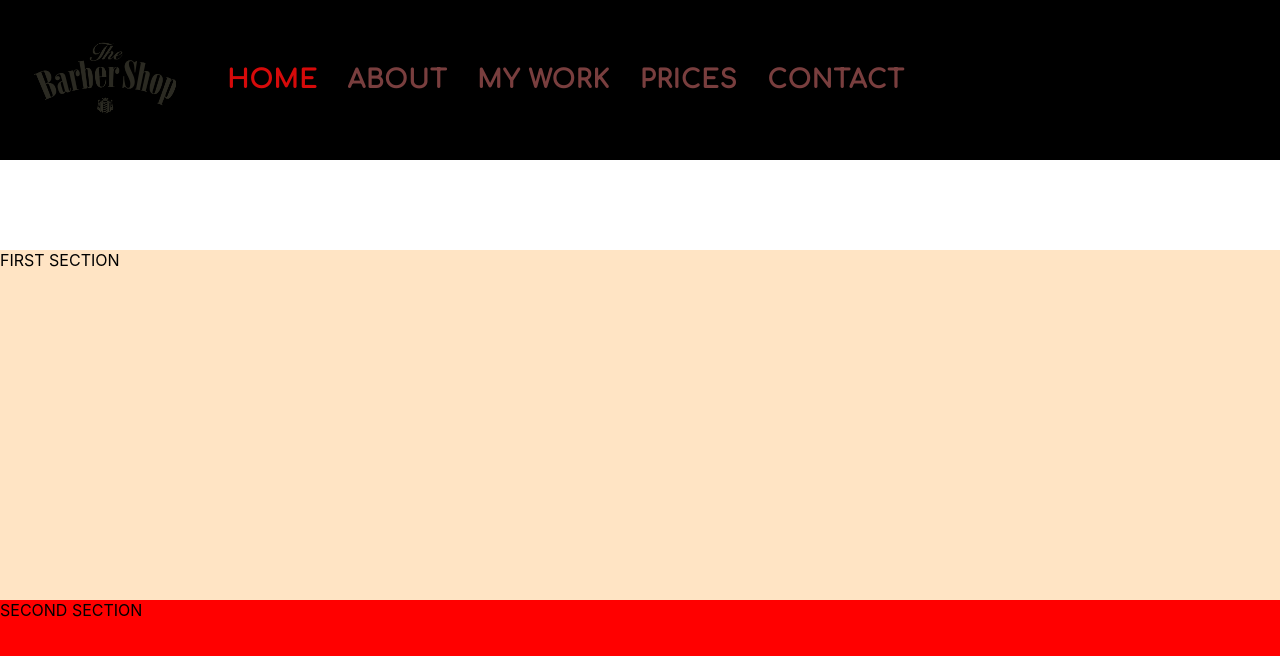
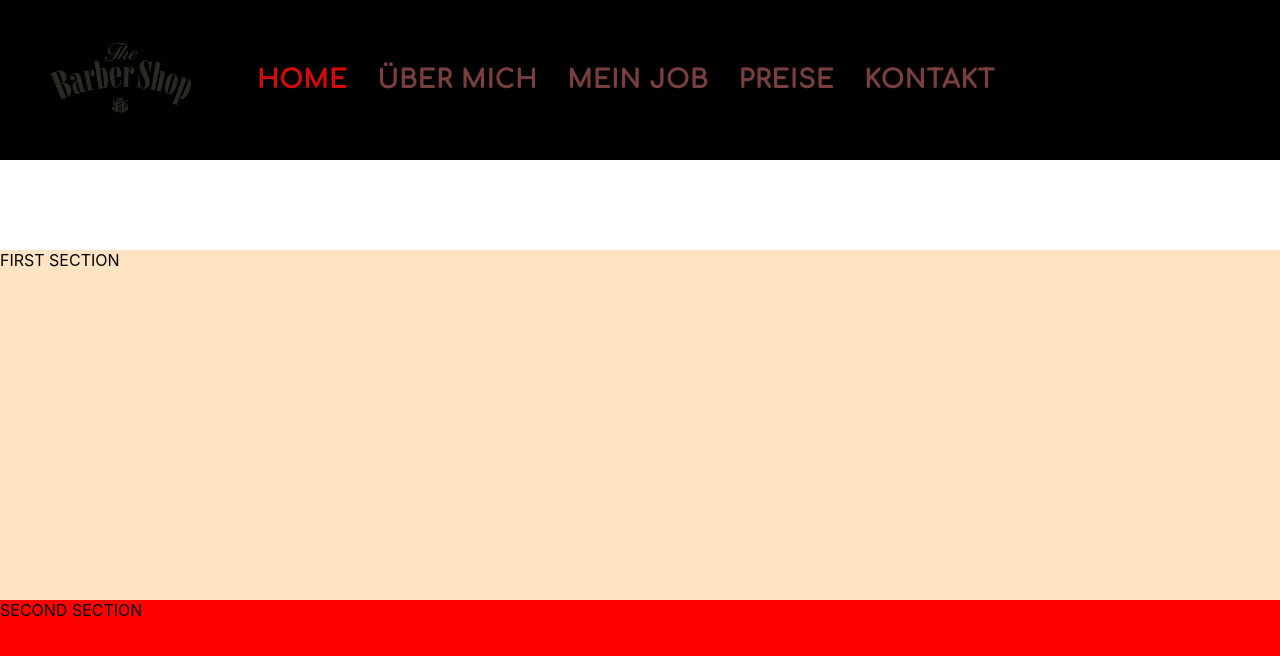
Before and after one commit to ignaciopetrone/emifibarber, a React (Create React App) app: page /de/ in a window 1280 px wide. Shown: the top 656 px of the page. Built offline with nearby package versions, Linux system fonts and the light colour scheme.

Commit message:
Connect staticStrings to all the links and Footer.

```diff
--- a/src/App.js
+++ b/src/App.js
@@ -1,5 +1,5 @@
 import React, { useState } from "react";
-import { BrowserRouter, Switch, Route } from "react-router-dom";
+import { Switch, Route, useHistory } from "react-router-dom";
 import LanguageContext from "./utils/language-context";
 
 import Home from "./pages/home";
@@ -10,41 +10,35 @@ import Contact from "./pages/contact";
 import Header from "./components/header";
 import Footer from "./components/footer";
 
+const availableLangs = ["de", "en", "es"];
+const langPath = "/:lang(de|en|es)";
+
 const App = () => {
-  const [language, setLanguage] = useState("de");
+  const { push, location } = useHistory();
+  const requestedLang = location.pathname.slice(1, 3); // Capture the "de|en|es"
+
+  const isLangCorrect = availableLangs.includes(requestedLang);
+  if (!isLangCorrect) {
+    // If requested language is incorrect, redirect the user to /de/
+    push("/de/");
+  }
+
+  const [language, setLanguage] = useState(requestedLang);
 
   return (
     <div className="app-container">
       <LanguageContext.Provider value={{ language, setLanguage }}>
-        <BrowserRouter>
         <Header />
         <div className="body-container">
           <Switch>
-              <Route exact path={"/:language(de|en|es)/"} component={Home} />
-              <Route
-                exact
-                path={"/:language(de|en|es)/about"}
-                component={About}
-              />
-              <Route
-                exact
-                path={"/:language(de|en|es)/my-work"}
-                component={MyWork}
-              />
-              <Route
-                exact
-                path={"/:language(de|en|es)/prices"}
-                component={Prices}
-              />
-              <Route
-                exact
-                path={"/:language(de|en|es)/contact"}
-                component={Contact}
-              />
+            <Route exact path={`${langPath}/`} component={Home} />
+            <Route exact path={`${langPath}/about`} component={About} />
+            <Route exact path={`${langPath}/my-work`} component={MyWork} />
+            <Route exact path={`${langPath}/prices`} component={Prices} />
+            <Route exact path={`${langPath}/contact`} component={Contact} />
           </Switch>
         </div>
         <Footer />
-        </BrowserRouter>
       </LanguageContext.Provider>
     </div>
   );
--- a/src/components/drawer/index.jsx
+++ b/src/components/drawer/index.jsx
@@ -91,7 +91,6 @@ const DrawerLeft = ({ navLinks }) => {
     <div className={styles.root}>
       <CssBaseline />
       <AppBar
-        // position="fixed"
         // onBlur={() => setTimeout(handleDrawerClose, 100)}
         className={clsx(styles.appBar, {
           [styles.appBarShift]: open,
--- a/src/components/footer/index.jsx
+++ b/src/components/footer/index.jsx
@@ -1,4 +1,6 @@
-import React from "react";
+import React, { useContext } from "react";
+import staticStrings from "../../utils/strings";
+import LanguageContext from "../../utils/language-context";
 import "./styles.css";
 
 import facebook from "../../media/icons/facebook.png";
@@ -31,9 +33,10 @@ const networks = [
 ];
 
 const Footer = () => {
+  const { language } = useContext(LanguageContext);
   return (
     <div className="footer-container">
-      <p>Footer</p>
+      <p>{staticStrings.footer.first[language]}</p>
       <div className="social-network-container">
         <span className="line" />
         <ul className="icons-container">
@@ -51,8 +54,7 @@ const Footer = () => {
         </ul>
         <span className="line" />
       </div>
-      <p>Lorem ipsum, dolor sit amet consectetur </p>
-      <p>© 2020 emifibarber All rights reserved.</p>
+      <p>{staticStrings.footer.second[language]}</p>
     </div>
   );
 };
--- a/src/components/header/index.jsx
+++ b/src/components/header/index.jsx
@@ -5,6 +5,7 @@ import logo from "../../media/logo.png";
 import { isBrowser, isMobile } from "react-device-detect";
 import PersistentDrawerLeft from "../drawer";
 import LanguageContext from "../../utils/language-context";
+import staticStrings from "../../utils/strings";
 
 const Header = () => {
   const { pathname } = useLocation();
@@ -20,31 +21,31 @@ const Header = () => {
 
   const navLinks = [
     {
-      title: "Home",
+      title: staticStrings.routes.home[language],
       path: `/${language}/`,
       classes: getClassName(`/${language}/`),
       icon: <i className="fas fa-home link-icon"></i>,
     },
     {
-      title: "About",
+      title: staticStrings.routes.about[language],
       path: `/${language}/about`,
       classes: getClassName(`/${language}/about`),
       icon: <i className="fas fa-user link-icon"></i>,
     },
     {
-      title: "My work",
+      title: staticStrings.routes.myWork[language],
       path: `/${language}/my-work`,
       classes: getClassName(`/${language}/my-work`),
       icon: <i className="fas fa-cut link-icon"></i>,
     },
     {
-      title: "Prices",
+      title: staticStrings.routes.prices[language],
       path: `/${language}/prices`,
       classes: getClassName(`/${language}/prices`),
       icon: <i className="fas fa-euro-sign link-icon"></i>,
     },
     {
-      title: "Contact",
+      title: staticStrings.routes.contact[language],
       path: `/${language}/contact`,
       classes: getClassName(`/${language}/contact`),
       icon: <i className="fas fa-envelope link-icon"></i>,
--- a/src/components/header/styles.css
+++ b/src/components/header/styles.css
@@ -21,7 +21,7 @@
 }
 
 .link-container a {
-  padding: 0 15px;
+  margin: 0 15px;
   cursor: unset;
 }
 .nav-link-title {
@@ -49,57 +49,3 @@
 .desktop-logo {
   height: 150px;
 }
-
-/* .header-container {
-  width: 100%;
-  background-color: black;
-  display: flex;
-  flex-wrap: nowrap;
-}
-
-.link-container {
-  display: flex;
-  flex-wrap: nowrap;
-  justify-content: flex-start;
-  align-items: center;
-  height: 160px;
-  font-family: "conforta-medium";
-  letter-spacing: 1px;
-}
-
-.link-container a:first-child {
-  padding: 0;
-  cursor: pointer;
-}
-
-.link-container a {
-  padding: 0 15px;
-  cursor: unset;
-}
-.nav-link-title {
-  text-decoration: none;
-  font-size: 25px;
-  color: #793e3e;
-  cursor: pointer;
-}
-
-.nav-link-title:hover {
-  text-decoration: underline;
-  /* TODO: Apply cool transition */
-/* transition: ease-in-out;
-} */
-
-/* .active {
-  font-size: 25px;
-  transition: ease-in-out;
-  color: #d60a0a;
-}
-.active:hover {
-  text-decoration: none;
-  cursor: auto;
-}
-
-.logo {
-  height: 220px;
-} */
-/* */
--- a/src/components/language-selector/index.jsx
+++ b/src/components/language-selector/index.jsx
@@ -1,6 +1,7 @@
 import React from "react";
 import { useHistory } from "react-router-dom";
 import CheckIcon from "@material-ui/icons/Check";
+import staticStrings from "../../utils/strings";
 import "./styles.css";
 
 import german from "../../media/icons/l-german.png";
@@ -24,7 +25,7 @@ const LanguageSelector = ({ language, setLanguage }) => {
 
   return (
     <div className="language-selector">
-      <span>Language</span>
+      <span>{staticStrings.language[language]}</span>
       <div className="languages-container">
         <CheckIcon className={`check-icon check-${language}`} />
         {languages.map(({ name, url }) => (
--- a/src/index.js
+++ b/src/index.js
@@ -1,11 +1,14 @@
 import React from "react";
 import ReactDOM from "react-dom";
+import { BrowserRouter } from "react-router-dom";
 import "./styles/styles.css";
 import App from "./App";
 
 ReactDOM.render(
   <React.StrictMode>
-    <App />
+    <BrowserRouter>
+      <App />
+    </BrowserRouter>
   </React.StrictMode>,
   document.getElementById("root")
 );
--- /dev/null
+++ b/src/utils/strings.js
@@ -0,0 +1,46 @@
+const staticStrings = {
+  routes: {
+    home: { de: "Home", en: "Home", es: "Home" },
+    about: { de: "Über mich", en: "About me", es: "Sobre mi" },
+    myWork: { de: "Mein Job", en: "My work", es: "Mis trabajos" },
+    prices: { de: "Preise", en: "Prices", es: "Precios" },
+    contact: { de: "Kontakt", en: "Contact", es: "Contacto" },
+  },
+  language: { de: "Sprache", en: "Language", es: "Idioma" },
+  pages: {
+    home: {
+      first: { de: "Über mich", en: "Language", es: "Lo mio" },
+      second: { de: "Über mich", en: "Language", es: "Lo mio" },
+    },
+    about: {
+      first: { de: "Über mich", en: "Language", es: "Lo mio" },
+      second: { de: "Über mich", en: "Language", es: "Lo mio" },
+    },
+    myWork: {
+      first: { de: "Über mich", en: "Language", es: "Lo mio" },
+      second: { de: "Über mich", en: "Language", es: "Lo mio" },
+    },
+    prices: {
+      first: { de: "Über mich", en: "Language", es: "Lo mio" },
+      second: { de: "Über mich", en: "Language", es: "Lo mio" },
+    },
+    contact: {
+      first: { de: "Über mich", en: "Language", es: "Lo mio" },
+      second: { de: "Über mich", en: "Language", es: "Lo mio" },
+    },
+  },
+  footer: {
+    first: {
+      de: "First line in german",
+      en: "First line in english",
+      es: "First line in spanish",
+    },
+    second: {
+      de: "© 2020 emifibarber Alle Rechte vorbehalten.",
+      en: "© 2020 emifibarber All rights reserved.",
+      es: "© 2020 emifibarber Todos los derechos reservados.",
+    },
+  },
+};
+
+export default staticStrings;
```
Also changed, not shown: 1 other file (tests, documents, lock files or other folders). Lines whose indentation alone changed are shown as unchanged.
